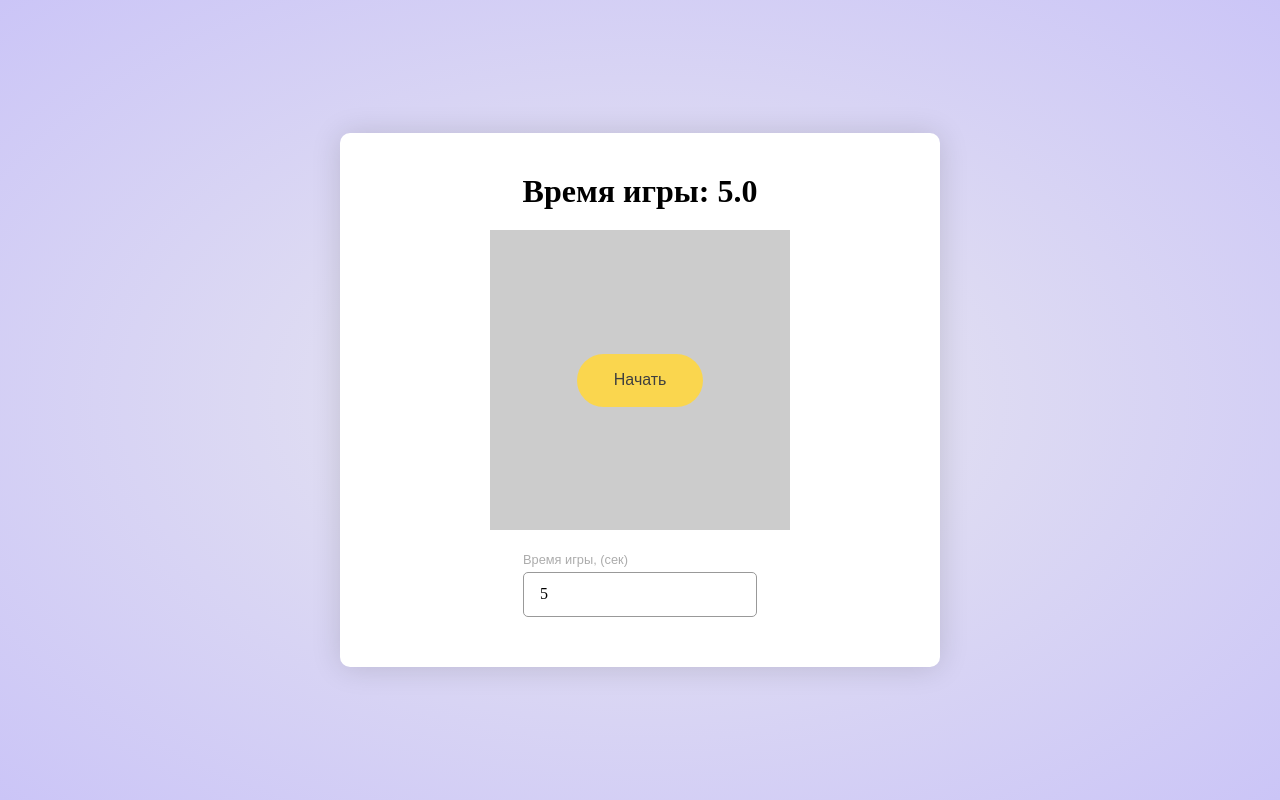
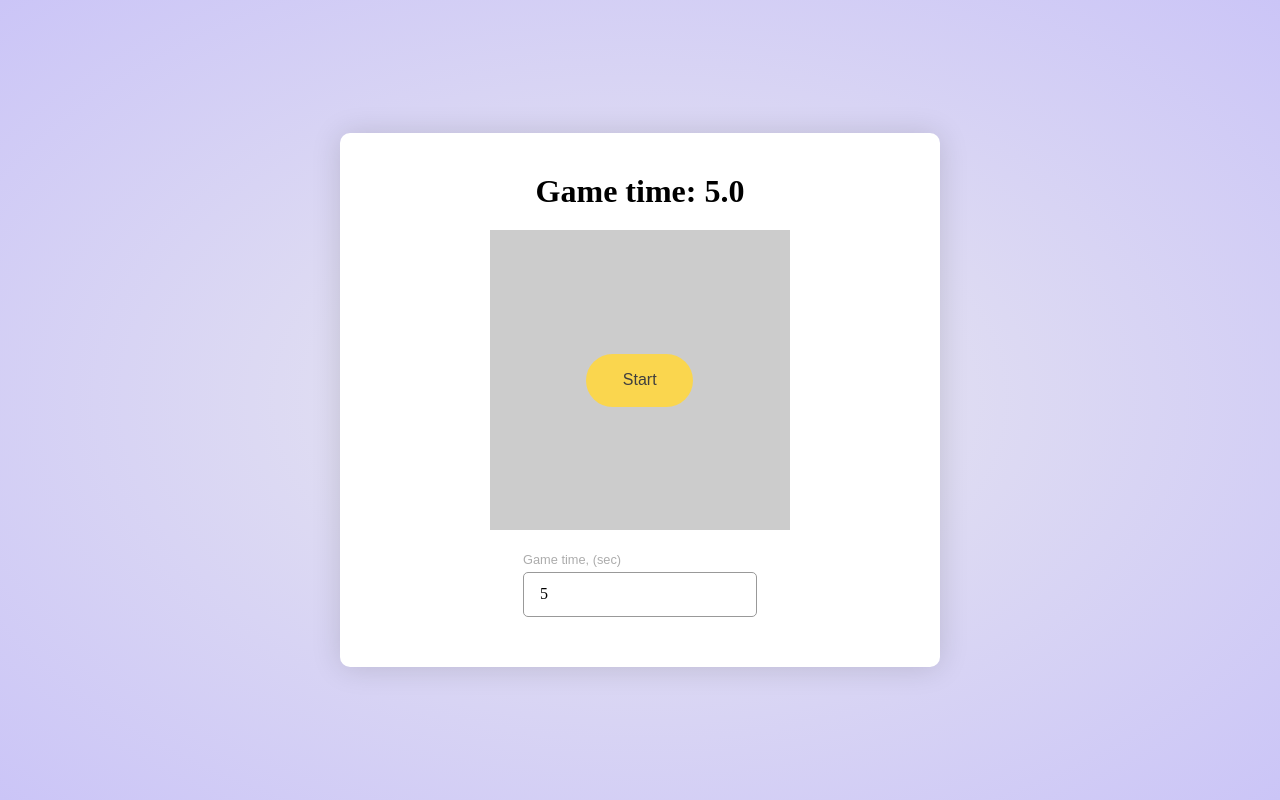
Before and after one commit to priuet/catch-a-square, a plain HTML site: page index.html in a window 1280 px wide. Drawn offline with Linux system fonts and the light colour scheme.

Commit message:
feat: change lang to English

```diff
--- a/index.html
+++ b/index.html
@@ -5,24 +5,24 @@
   <meta name="viewport" content="width=device-width, initial-scale=1.0">
   <meta http-equiv="X-UA-Compatible" content="ie=edge">
   <link rel="stylesheet" href="styles.css">
-  <title>JS Game</title>
+  <title>Catch a Square Game</title>
 </head>
 <body>
 
 
   <div class="app">
     <div class="app__header">
-      <h1 id="time-header">Время игры: <span id="time">5.0</span></h1>
-      <h1 id="result-header" class="hide">Ваш результат: <span id="result"></span></h1>
+      <h1 id="time-header">Game time: <span id="time">5.0</span></h1>
+      <h1 id="result-header" class="hide">Your result: <span id="result"></span></h1>
     </div>
     <div class="app__content">
-      <button class="btn" id="start">Начать</button>
+      <button class="btn" id="start">Start</button>
 
       <div class="game" id="game"></div>
     </div>
     <div class="app__footer">
       <div class="input">
-        <label for="game-time">Время игры, (сек)</label>
+        <label for="game-time">Game time, (sec)</label>
         <input type="number" id="game-time" min="5" step="1" value="5">
       </div>
     </div>
```
